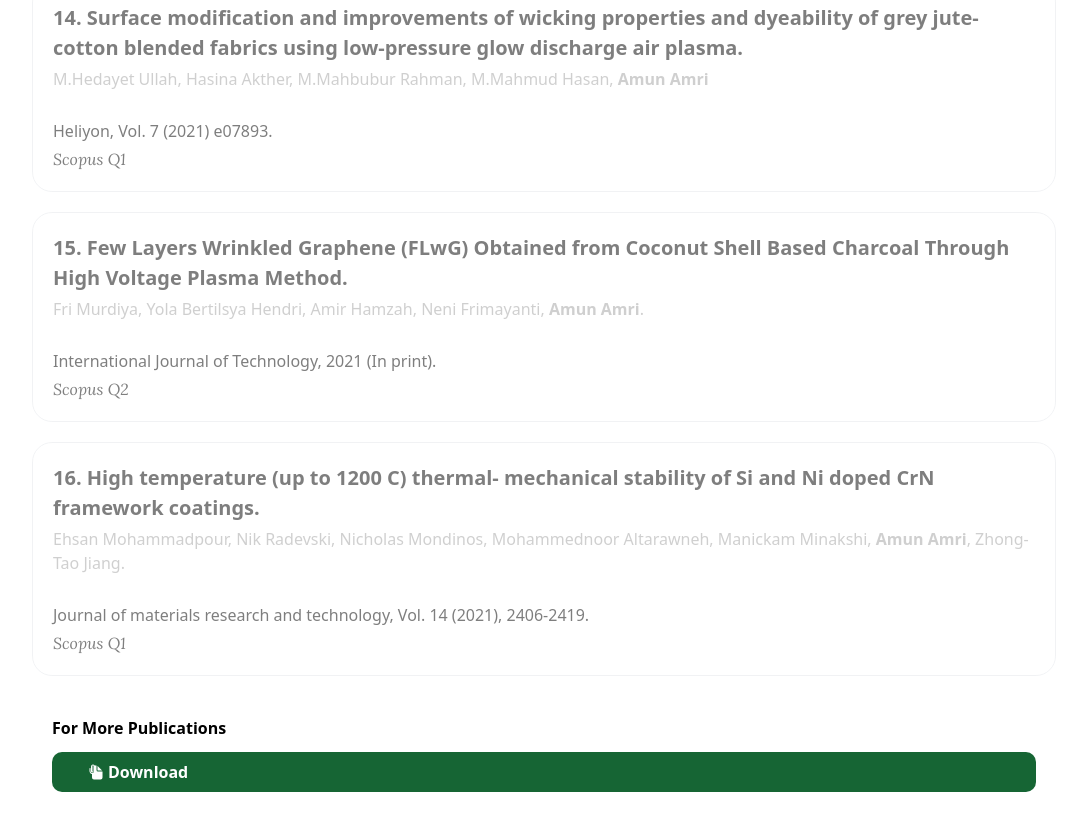
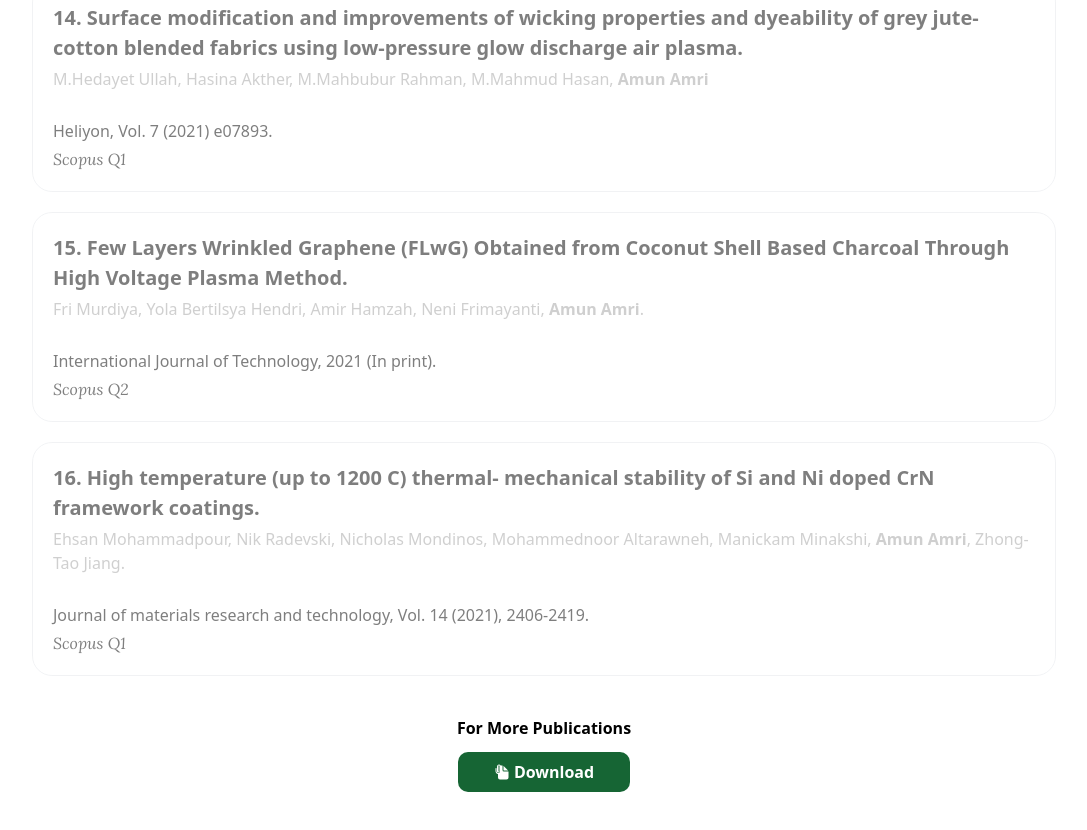
Before and after one commit to amunamri/amun.github.io, a plain HTML site: page publications.html in a window 1280 px wide. Shown: the part 3295-4125 px from the top of the page, without its empty margins (96-1183 px from the left). Drawn offline with nearby package versions, Linux system fonts and the light colour scheme.

Commit message:
Update publications.html
Signed-off-by: amunamri <amun.amri@eng.unri.ac.id>

```diff
--- a/publications.html
+++ b/publications.html
@@ -332,7 +332,7 @@
                         </div>
                     </a>
                 </div>
-                <div class="for flex flex-col gap-3 px-5 justify-center pt-10">
+                <div class=" flex flex-col gap-3 px-5 justify-center items-center pt-10">
                     <p class=" font-semibold">For More Publications</p>
                     <a target="_blank" class="px-9 py-2 rounded-[10px] bg-green-800 hover:bg-green-900" href="cv/29z.cvamunamri.pdf" download="29z.cvamunamri.pdf">
                         <span >
```
